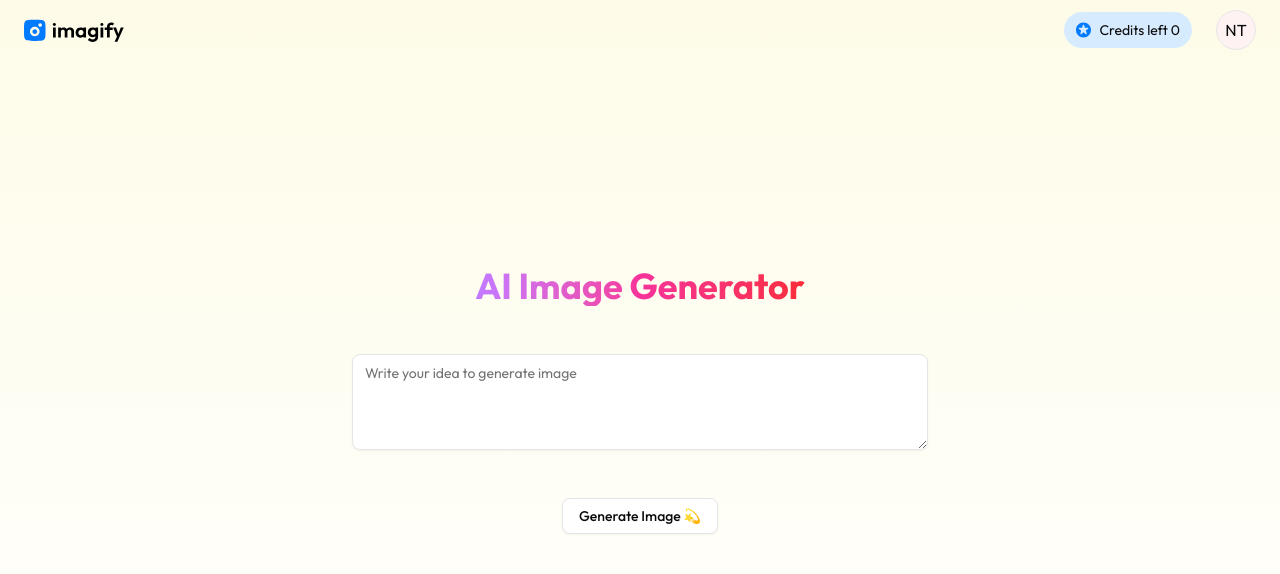
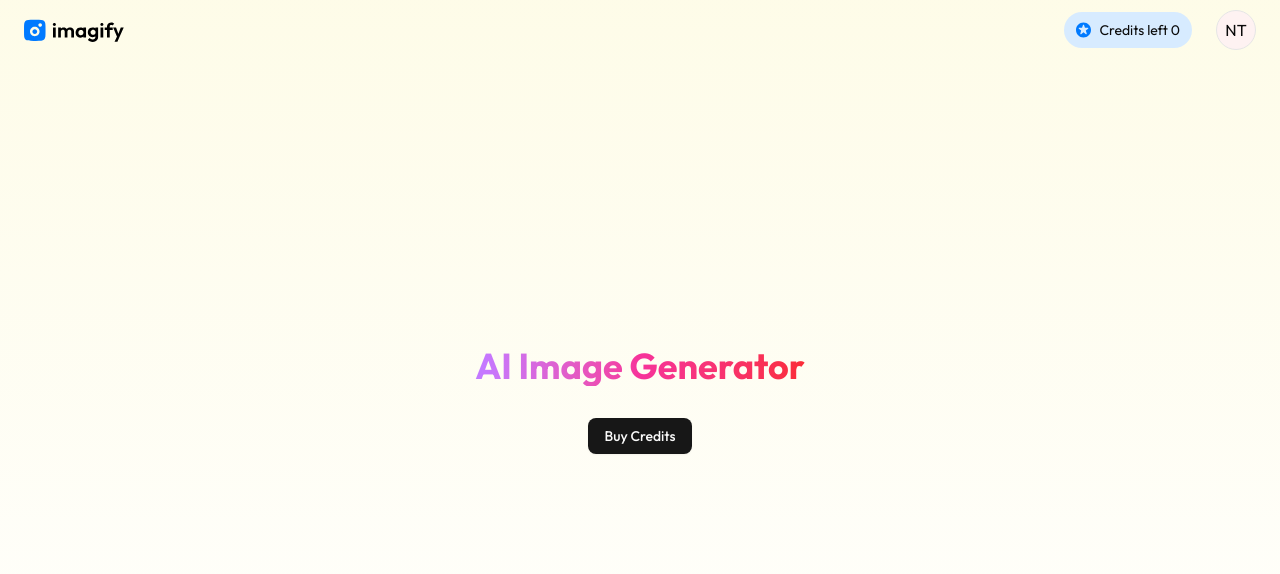
Before and after one commit to nilavtalukdar06/imagify, a Next.js app: page / in a window 1280 px wide. Shown: the top 574 px of the page. Built offline with nearby package versions, Linux system fonts and the light colour scheme; no server answers.

Commit message:
Added error handelling while fetching user credits

```diff
--- a/app/api/get-credit-count/route.js
+++ b/app/api/get-credit-count/route.js
@@ -17,9 +17,9 @@ export async function POST(request) {
   if (!user) {
     return NextResponse.json(
       {
-        message: "error fetching user info",
+        message: "User not found",
       },
-      { status: 500 }
+      { status: 404 }
     );
   }
 
--- a/components/ImageComponent.jsx
+++ b/components/ImageComponent.jsx
@@ -68,10 +68,16 @@ export default function ImageComponent() {
   const fetchCredits = async () => {
     try {
       setCreditLoading(true);
+      const email = user?.primaryEmailAddress?.emailAddress;
+      if (!email) {
+        setCredit(NaN);
+        setCreditLoading(false);
+        return;
+      }
       const response = await fetch("/api/get-credit-count", {
         method: "POST",
         body: JSON.stringify({
-          email: user?.primaryEmailAddress?.emailAddress, // <-- fix here
+          email,
         }),
         headers: {
           "Content-type": "application/json",
@@ -107,7 +113,7 @@ export default function ImageComponent() {
         </h1>
       )}
 
-      {!error && !imageSrc && (
+      {!error && !imageSrc && credit !== 0 && (
         <Textarea
           className="my-4 sm:my-8 bg-white max-w-xl"
           placeholder="Write your idea to generate image"
@@ -136,6 +142,7 @@ export default function ImageComponent() {
           />
         )
       )}
+      {credit !== 0 && (
         <div className="w-full flex justify-center items-center gap-x-4">
           {imageSrc && (
             <Button
@@ -166,6 +173,10 @@ export default function ImageComponent() {
             </Button>
           )}
         </div>
+      )}
+      {credit === 0 && (
+        <Button className="my-4 cursor-pointer">Buy Credits</Button>
+      )}
     </section>
   );
 }
```
Lines whose indentation alone changed are shown as unchanged.
